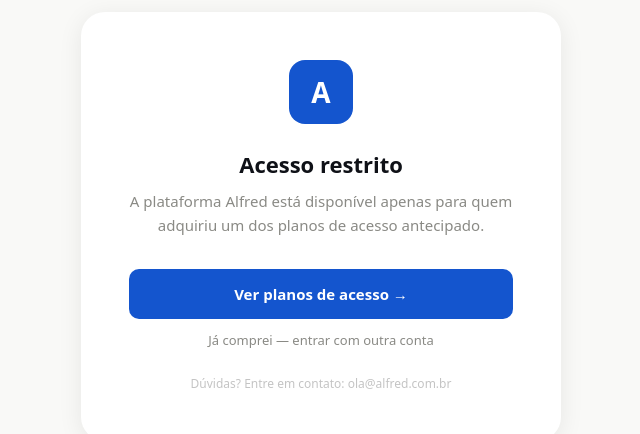
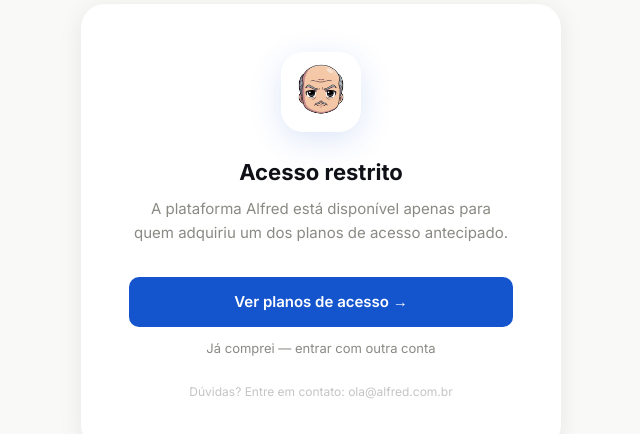
Before and after one commit to alfredsolutionsltda-sudo/alfred_solu-es_mvp_001, a Next.js app: page /acesso-negado in a window 1280 px wide. Shown: the part 174-608 px from the top of the page, without its empty margins (319-959 px from the left). Built offline with nearby package versions, Linux system fonts and the light colour scheme.

Commit message:
style/fix: padronizacao visual Inter e correcoes AI onboarding

```diff
--- a/src/app/(auth)/cadastro/page.tsx
+++ b/src/app/(auth)/cadastro/page.tsx
@@ -4,6 +4,7 @@
 import { createClient } from '@/lib/supabase/client'
 import { useRouter, useSearchParams } from 'next/navigation'
 import Link from 'next/link'
+import Image from 'next/image'
 import { MailCheck } from 'lucide-react'
 
 function CadastroContent() {
@@ -70,10 +71,11 @@
         {/* Logo */}
         <div className="flex flex-col items-center justify-center mb-8 md:mb-10 group">
           <div className="relative w-16 h-16 md:w-20 md:h-20 rounded-[22px] md:rounded-[28px] overflow-hidden bg-white shadow-2xl shadow-[#1455CE]/20 group-hover:scale-110 transition-transform duration-500 ease-out border-2 border-white">
-            <img
+            <Image
               src="/images/alfred-head.png"
               alt="Alfred"
-              className="w-full h-full object-contain p-1.5"
+              fill
+              className="object-contain p-1.5"
             />
           </div>
           <h1 className="mt-4 text-xl md:text-2xl font-headline font-black text-neutral-900 tracking-tighter">
--- a/src/app/(auth)/login/page.tsx
+++ b/src/app/(auth)/login/page.tsx
@@ -56,10 +56,11 @@
         {/* Logo */}
         <div className="flex flex-col items-center justify-center mb-8 md:mb-10 group">
           <div className="relative w-16 h-16 md:w-20 md:h-20 rounded-[22px] md:rounded-[28px] overflow-hidden bg-white shadow-2xl shadow-[#1455CE]/20 group-hover:scale-110 transition-transform duration-500 ease-out border-2 border-white">
-            <img
+            <Image
               src="/images/alfred-head.png"
               alt="Alfred"
-              className="w-full h-full object-contain p-1.5"
+              fill
+              className="object-contain p-1.5"
             />
           </div>
           <h1 className="mt-4 text-xl md:text-2xl font-headline font-black text-neutral-900 tracking-tighter">
--- a/src/app/acesso-negado/page.tsx
+++ b/src/app/acesso-negado/page.tsx
@@ -8,7 +8,7 @@
       display: 'flex',
       alignItems: 'center',
       justifyContent: 'center',
-      fontFamily: 'system-ui',
+      fontFamily: 'var(--font-inter), system-ui, sans-serif',
     }}>
       <div style={{
         background: 'white',
@@ -20,16 +20,22 @@
       }}>
         {/* Logo */}
         <div style={{
-          width: 64, height: 64,
-          background: '#1455CE',
-          borderRadius: 16,
+          width: 80, height: 80,
+          borderRadius: 22,
+          overflow: 'hidden',
+          background: 'white',
+          boxShadow: '0 8px 32px rgba(20, 85, 206, 0.15)',
+          border: '2px solid white',
+          margin: '0 auto 24px',
           display: 'flex',
           alignItems: 'center',
           justifyContent: 'center',
-          fontSize: 28, color: 'white', fontWeight: 900,
-          margin: '0 auto 24px',
         }}>
-          A
+          <img
+            src="/images/alfred-head.png"
+            alt="Alfred"
+            style={{ width: '100%', height: '100%', objectFit: 'contain', padding: 4 }}
+          />
         </div>
 
         <h1 style={{
--- a/src/app/api/ai/route.ts
+++ b/src/app/api/ai/route.ts
@@ -30,7 +30,7 @@
       .from('profiles')
       .select('alfred_context')
       .eq('id', userId)
-      .single();
+      .maybeSingle();
 
     if (profileError) {
       console.error('Error fetching profile:', profileError);
@@ -38,7 +38,7 @@
     }
 
     // Se alfred_context existir, usa ele. Se não, usa o systemPrompt recebido.
-    const activeSystemPrompt = profile?.alfred_context || systemPrompt || "You are Alfred, a helpful AI assistant.";
+    const activeSystemPrompt = profile?.alfred_context || systemPrompt || "Você é o Alfred, assistente digital e estrategista de alto nível.";
 
     const groqApiKey = process.env.GROQ_API_KEY;
     if (!groqApiKey) {
--- a/src/app/auth/reset-password/page.tsx
+++ b/src/app/auth/reset-password/page.tsx
@@ -57,10 +57,11 @@
       <div className="w-full max-w-[420px] animate-[fadeIn_0.5s_ease-out] py-8">
         <div className="flex flex-col items-center justify-center mb-8 md:mb-10 group">
           <div className="relative w-16 h-16 md:w-20 md:h-20 rounded-[22px] md:rounded-[28px] overflow-hidden bg-white shadow-2xl shadow-[#1455CE]/20 group-hover:scale-110 transition-transform duration-500 ease-out border-2 border-white">
-            <img
+            <Image
               src="/images/alfred-head.png"
               alt="Alfred"
-              className="w-full h-full object-contain p-1.5"
+              fill
+              className="object-contain p-1.5"
             />
           </div>
         </div>
--- a/src/app/onboarding/page.tsx
+++ b/src/app/onboarding/page.tsx
@@ -352,10 +352,11 @@
         <div className="px-6 md:px-10 py-4 md:py-8 bg-white/50 backdrop-blur-md border-b border-neutral-50 flex items-center justify-between z-10 pt-safe">
           <div className="flex items-center gap-4 md:gap-6">
             <div className="relative w-12 h-12 md:w-16 md:h-16 rounded-[16px] md:rounded-[22px] overflow-hidden shadow-2xl shadow-[#1455CE]/20 border-2 border-white bg-white shrink-0">
-               <img
+               <Image
                 src="/images/alfred-head.png"
                 alt="Alfred"
-                className="w-full h-full object-contain p-1.5"
+                fill
+                className="object-contain p-1.5"
               />
             </div>
             <div className="flex flex-col">
--- a/tailwind.config.js
+++ b/tailwind.config.js
@@ -57,7 +57,7 @@
         "on-error-container": "#93000a",
       },
       fontFamily: {
-        headline: ['var(--font-plus-jakarta)', 'Inter', 'sans-serif'],
+        headline: ['var(--font-inter)', 'system-ui', 'sans-serif'],
         body: ['var(--font-inter)', 'system-ui', 'sans-serif'],
         label: ['var(--font-inter)', 'system-ui', 'sans-serif'],
       },
```
